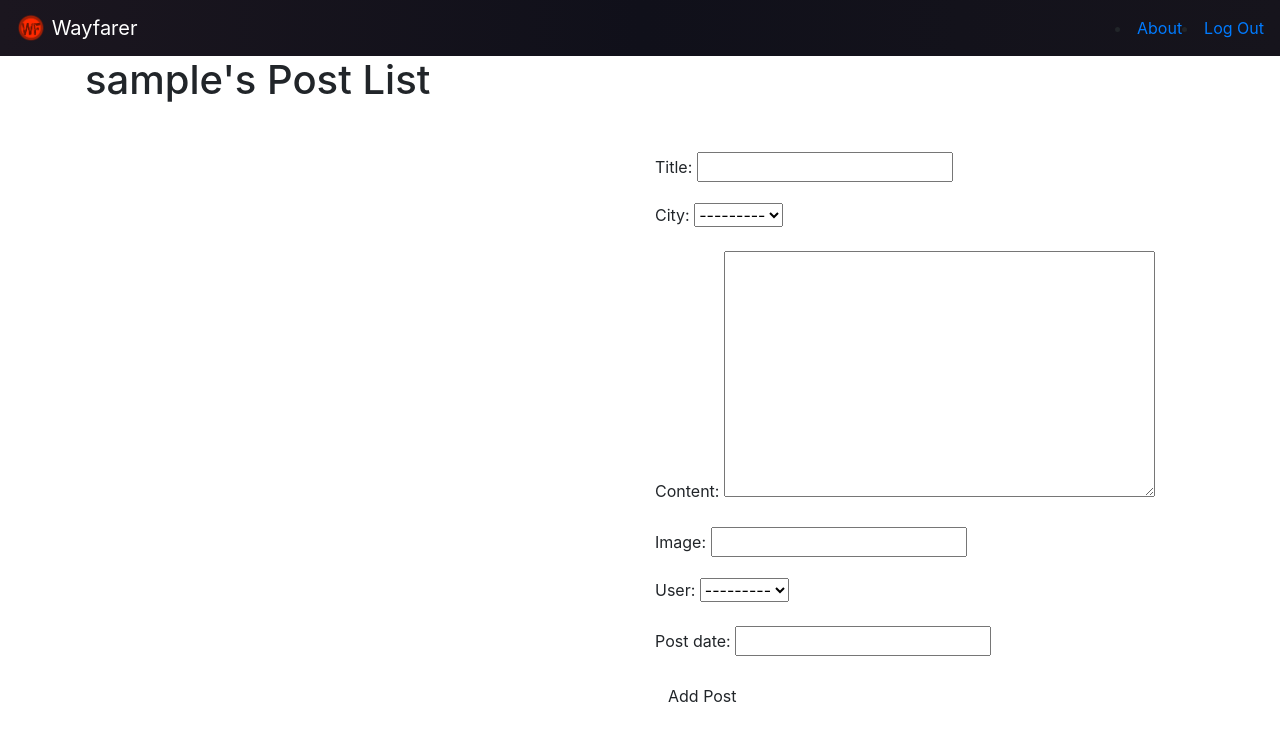
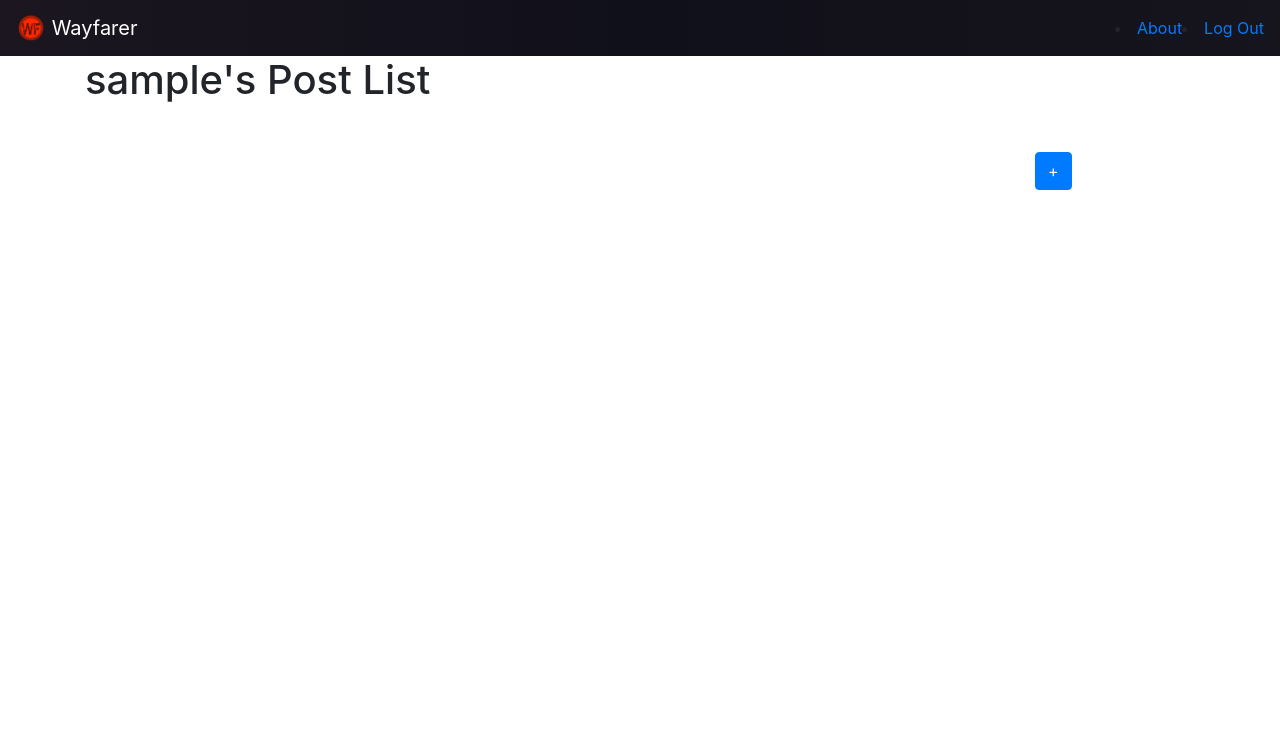
Before and after one commit to utsukushiihime/project-wayfarer, a Django app: page /posts/ in a window 1280 px wide. Shown: the top 741 px of the page. Run offline with Django 3.2, Linux system fonts and the light colour scheme; the visitor is signed in with stand-in values (Sample User, id 1); data comes from the database, SQL or seed files in the repository; data that the repository does not hold is empty; some libraries are stand-ins or nearby versions.

Commit message:
added button for new post on post index page

```diff
--- a/main_app/templates/posts/index.html
+++ b/main_app/templates/posts/index.html
@@ -5,7 +5,7 @@
     <h1>{{ user.username }}'s Post List</h1>
     <div class="row mt-5">
 
-        <div class="col">
+        <div class="col-10">
             {% for post in posts %}
             <div class="card mb-3">
                 <img src="{{ post.image }}" class="card-img-top" alt="...">
@@ -20,12 +20,37 @@
               </div>
             {% endfor %}
         </div>
+    <div class="col-2">
+      <!-- Button trigger modal -->
+<button type="button" class="btn btn-primary" data-toggle="modal" data-target="#staticBackdrop">
+    +
+  </button>
 
-      <div class="col">
-        <form action="{% url 'posts_index' %}" method="POST">
-          {% csrf_token %} {{ post_form.as_p }}
-          <input type="submit" class="btn" value="Add Post" />
-        </form>
+  <!-- Modal -->
+  <div class="modal fade" id="staticBackdrop" data-backdrop="static" data-keyboard="false" tabindex="-1" aria-labelledby="staticBackdropLabel" aria-hidden="true">
+    <div class="modal-dialog">
+      <div class="modal-content">
+        <div class="modal-header">
+          <h5 class="modal-title" id="staticBackdropLabel">Modal title</h5>
+          <button type="button" class="close" data-dismiss="modal" aria-label="Close">
+            <span aria-hidden="true">&times;</span>
+          </button>
+        </div>
+        <div class="modal-body">
+            <form action="{% url 'posts_index' %}" method="POST">
+                {% csrf_token %} {{ post_form.as_p }}
+                <input type="submit" class="btn" value="Add Post" />
+              </form>
+        </div>
+        <div class="modal-footer">
+          <button type="button" class="btn btn-secondary" data-dismiss="modal">Close</button>
+          <button type="button" class="btn btn-primary">Understood</button>
+        </div>
+      </div>
+    </div>
+  </div>
+
+
       </div>
     </div>
 {% endblock %}
```
